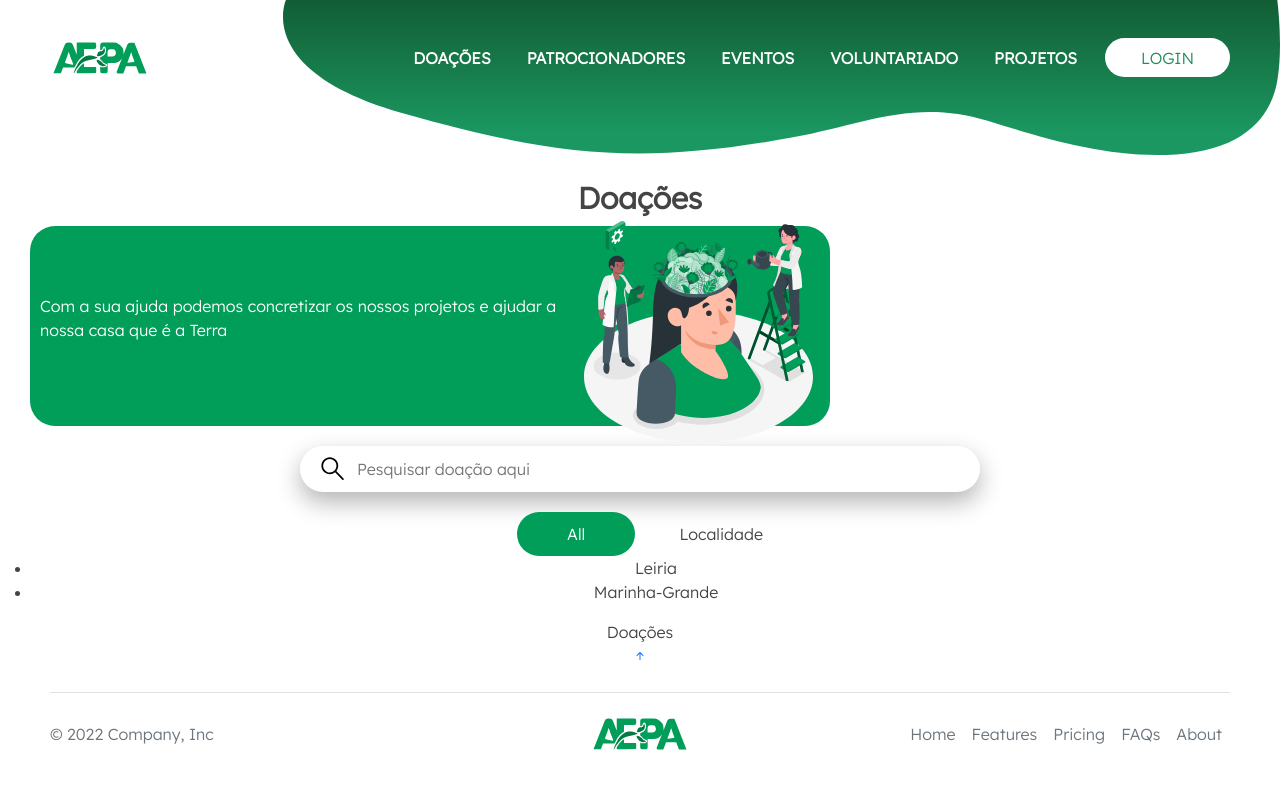
After one commit to CristianoSamtps/AEPA, a Laravel app: page /doacoes in a window 1280 px wide. The commit adds this page. Run offline with Laravel 10, Linux system fonts and the light colour scheme.

Commit message:
Página Doações
Página Doações

```diff
--- a/app/Http/Controllers/PageController.php
+++ b/app/Http/Controllers/PageController.php
@@ -13,6 +13,10 @@ class PageController extends Controller
     public function topDonates()
     {
         return view('topDonates');
+    }
+    public function doacoes()
+    {
+        return view('doacoes');
     }
     public function patrocinadores()
     {
--- a/public/css/styleG.css
+++ b/public/css/styleG.css
@@ -1,11 +1,11 @@
 /*--------------------------------------------------------------
 # Top-donates
 --------------------------------------------------------------*/
-.top-donates {
+.top-donates,.doacoes {
     margin-top: 180px;
 }
 
-.top-donates .titulo h2 {
+.top-donates .titulo h2,.doacoes .titulo h2 {
     text-align: center;
     font-size: 30px;
     font-weight: 600;
@@ -203,6 +203,67 @@
     flex-shrink: 0;
     overflow: visible;
   }
+  /* DOAÇÕES */
+.doacoes .banner{
+    display: flex;
+    position: relative;
+    height: 200px;
+    align-items: center;
+    width: 800px;
+    border-radius: 25px;
+    margin: 10px 30px;
+    background-color: #019E59;
+}
+.doacoes .banner .text{
+    margin-left: 10px;
+    color: white;
+    text-align: left;
+}
+.doacoes .banner .image{
+    width: 40%;
+    margin-right: 10px;
+}
+.doacoes .filtros .search-box{
+    margin: 20px  300px ;
+    display: flex;
+    cursor: pointer;
+    padding: 10px 20px;
+    background: #fff;
+    border-radius: 30px;
+    align-items: center;
+    box-shadow: 0 10px 25px rgba(0, 0, 0, 0.3);
+    margin-top: 20px;
+}
+
+.doacoes .filtros .search-box input{
+    width: 400px;
+    outline: none;
+    border: none;
+    font-weight: 500;
+    transition: 0.8s;
+    background: transparent;
+}
+.doacoes .filtros .search-box img{
+    width: 25px;
+    margin-right: 10px;
+}
+.doacoes .filtros .botoes{
+    text-align: center;
+}
+.doacoes .filtros .botoes label{
+    margin: 0 20px;
+}
+.doacoes .filtros .botoes #all{
+    background-color: #019E59;
+    border-radius: 30px;
+    padding: 10px 50px;
+    color: white;
+}
+
+.doacoes .filtros .botoes #localidade:hover{
+    background-color: #019E59;
+}
+
 
 
 @media screen and (max-width: 990px) {
--- /dev/null
+++ b/resources/views/doacoes.blade.php
@@ -0,0 +1,43 @@
+@extends('layouts.master')
+
+@section('title', 'AEPA')
+
+
+@section('styles')
+    <link href="{{ asset('/css/styleG.css') }}" rel="stylesheet">
+@endsection
+
+@section('main')
+
+    <main id="main">
+        <section class="doacoes">
+            <div class="titulo">
+                <h2>Doações</h2>
+            </div>
+            <div class="banner">
+                <div class="text">
+                    <p>Com a sua ajuda podemos concretizar os nossos projetos e ajudar a nossa casa que é a Terra</p>
+                </div>
+                <div class="image">
+                    <img src="{{ asset('img/banner-doacoes.svg') }}" alt="">
+                </div>
+            </div>
+            <div class="filtros">
+                <div class="search-box">
+                        <img src="{{ asset('img/lupa.svg')}}" alt="">
+                    <input type="text" placeholder="Pesquisar doação aqui">
+                </div>
+                <div class="botoes">
+                    <label id="all">All</label>
+                    <label id="localidade">Localidade</label>
+                        <ul id="locals">
+                            <li>Leiria</li>
+                            <li>Marinha-Grande</li>
+                        </ul>
+                    <label id="doacoes">Doações</label>
+                </div>
+            </div>
+        </section>
+    </main>
+
+@endsection
--- a/resources/views/layouts/master.blade.php
+++ b/resources/views/layouts/master.blade.php
@@ -61,7 +61,7 @@
             <div class="collapse navbar-collapse" id="navbarNavAltMarkup">
                 <div class="navbar-nav text-center">
                     <!-- Add the "ml-auto" class to align items to the right -->
-                    <a class="nav-item nav-link" href="{{ route('topDonates') }}">DOAÇÕES</a>
+                    <a class="nav-item nav-link" href="{{ route('doacoes') }}">DOAÇÕES</a>
                     <a class="nav-item nav-link" href="{{ route('patrocinadores') }}">PATROCIONADORES</a>
                     <a class="nav-item nav-link" href="#">EVENTOS</a>
                     <a class="nav-item nav-link" href="#">VOLUNTARIADO</a>
--- a/routes/web.php
+++ b/routes/web.php
@@ -19,6 +19,8 @@ Route::get('/', [PageController::class, 'index'])->name('index');
 
 Route::get('/topDonates', [PageController::class, 'topDonates'])->name('topDonates');
 
+Route::get('/doacoes', [PageController::class, 'doacoes'])->name('doacoes');
+
 Route::get('/patrocinadores', [PageController::class, 'patrocinadores'])->name('patrocinadores');
 
 Route::get('/projects', [PageController::class, 'projects'])->name('projects');
```
Also changed, not shown: public/img/banner-doacoes.svg (added).
